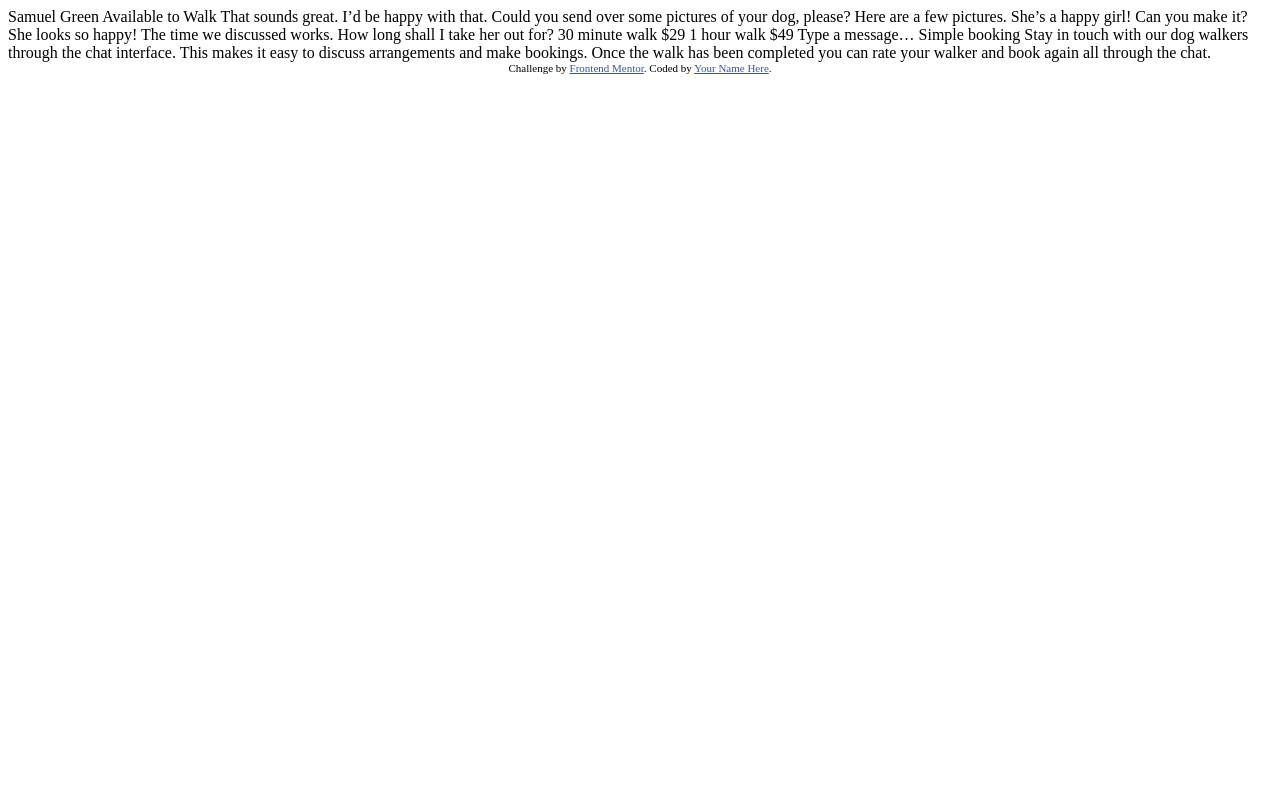
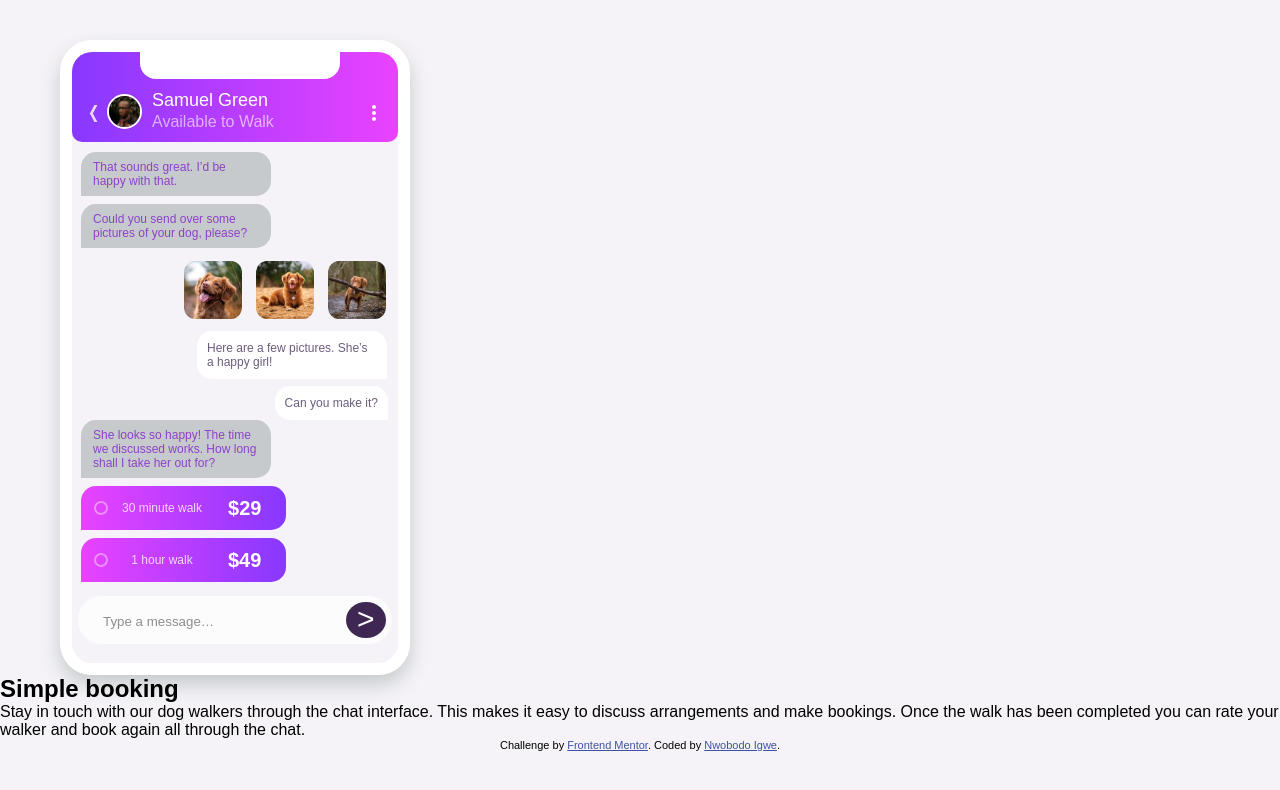
Before and after one commit to Igwe0001/chat-app, a plain HTML site: page index.html in a window 1280 px wide. Drawn offline with Linux system fonts and the light colour scheme.

Commit message:
chat app created.

```diff
--- a/index.html
+++ b/index.html
@@ -3,49 +3,98 @@
 <head>
     <meta charset="UTF-8">
     <meta name="viewport" content="width=device-width, initial-scale=1.0"> <!-- displays site properly based on user's device -->
-
+    <link rel="stylesheet" href="style.css">
     <link rel="icon" type="image/png" sizes="32x32" href="./images/favicon-32x32.png">
 
     <title>Frontend Mentor | [Challenge Name Here]</title>
 
     <!-- Feel free to remove these styles or customise in your own stylesheet 👍 -->
     <style>
-    .attribution { font-size: 11px; text-align: center; }
-    .attribution a { color: hsl(228, 45%, 44%); }
+        .attribution {
+            font-size: 11px;
+            text-align: center;
+        }
+
+        .attribution a {
+            color: hsl(228, 45%, 44%);
+        }
     </style>
 </head>
+
 <body>
+    <div class="background">
+        <main class="mobile">
+            <div class="header">
+                <div class="disk">
+                    <div class="cont"></div>
+                    <div class="head">
+                        <img src="images/avatar.jpg" alt="Green">
+                    </div>
+                    <div class="content">
+                        <div class="name">
+                            Samuel Green
+                        </div>
+                        <div class="status">
+                            Available to Walk
+                        </div>
+                    </div>
 
-  Samuel Green
-  Available to Walk
+                    <div class="dots"></div>
+                </div>
+            </div>
 
+            <div class="messages">
+                <div class="text reply">
                     That sounds great. I’d be happy with that.
-
+                </div>
+                <div class="text reply">
                     Could you send over some pictures of your dog, please?
 
+                </div>
+                <div class="images">
+                    <img src="images/dog-image-1.jpg" alt="dog-1">
+                    <img src="images/dog-image-2.jpg" alt="dog-2">
+                    <img src="images/dog-image-3.jpg" alt="dog-3">
+                </div>
+
+                <div class="text user">
                     Here are a few pictures. She’s a happy girl!
 
+                </div>
+                <div class="text user user1">
                     Can you make it?
+                </div>
+                <div class="text reply">
+                    She looks so happy! The time we discussed works. How long shall I take her out for?
+                </div>
+                <div class="offer">
+                    <div></div>
+                    <p>30 minute walk</p>
+                    <span>$29</span>
+                </div>
+                <div class="offer hour">
+                    <div></div>
+                    <p>1 hour walk</p>
+                    <span>$49</span>
+                </div>
+                <form action="">
+                    <input type="text" class="input" placeholder="Type a message…">
+                    <div class="arrow">></div>
+                </form>
+            </div>
+        </main>
 
-  She looks so happy! The time we discussed works. How long shall I take her out for?
 
-  30 minute walk
-  $29
+        <h2>Simple booking</h2>
 
-  1 hour walk
-  $49
-
-  Type a message…
-
-  Simple booking
-
-  Stay in touch with our dog walkers through the chat interface. This makes it easy to
+        <p>Stay in touch with our dog walkers through the chat interface. This makes it easy to
             discuss arrangements and make bookings. Once the walk has been completed you can rate
-  your walker and book again all through the chat.
+            your walker and book again all through the chat.</p>
 
         <div class="attribution">
             Challenge by <a href="https://www.frontendmentor.io?ref=challenge" target="_blank">Frontend Mentor</a>.
-    Coded by <a href="#">Your Name Here</a>.
+            Coded by <a href="#">Nwobodo Igwe</a>.
+
         </div>
-</body>
-</html>
+    </div>
+</body></html>
--- /dev/null
+++ b/style.css
@@ -0,0 +1,292 @@
+*{
+    padding: 0;
+    margin: 0;
+    box-sizing: border-box;
+}
+
+body {
+    font-size: 16px;
+    background-color: hsl(270, 20%, 96%);
+    font-family: 'Rubik', sans-serif;
+}
+
+.background {
+
+}
+
+.mobile {
+    width: 350px;
+    height: 635px;
+    border: 12px solid  hsl(0, 0%, 100%);
+    border-radius: 32px;
+    margin-top: 40px;
+    margin-left: 60px;
+    box-shadow: 0 10px 20px hsl(206, 6%, 79%);
+}
+
+.header {
+    height: 90px;
+    background: linear-gradient(to right, hsl(264,100%,61%), hsl(293,100%,63%));
+    border-radius: 20px 20px 10px 10px;
+}
+
+.header::before {
+    content: '';
+    position: absolute;
+    top: 52px;
+    left: 140px;
+    width: 200px;
+    height: 27px;
+    background-color: hsl(0, 0%, 100%);
+    border-radius: 0px 0px 16px 16px;
+}
+
+.disk {
+    display: flex;
+    justify-content: flex-start;
+    align-items: center;
+    padding: 40px 20px;
+}
+
+.cont {
+    position: relative;
+    margin-top: 0px;
+    margin-right: 15px;
+    opacity: 0.8;
+}
+
+.cont::before {
+    content: '';
+    position: absolute;
+    top: -8px;
+    left: 0px;
+    width: 3px;
+    height: 9px;
+    background-color: hsl(0, 0%, 100%);
+    transform: skew(-28deg,0deg)
+}
+
+.cont::after {
+    content: '';
+    position: absolute;
+    top: 0px;
+    left: 0px;
+    width: 3px;
+    height: 9px;
+    background-color: hsl(0, 0%, 100%);
+    transform: skew(28deg,0deg)
+}
+
+.head img {
+    width: 35px;
+    height: 35px;
+    border-radius: 50%;
+    margin-right: 10px;
+    margin-top: 2px;
+    border: 2px solid hsl(0, 0%, 100%);
+}
+
+.name {
+    color: hsl(0, 0%, 100%);
+    margin-top: -4px;
+    font-weight: 500px;
+    font-size: 18px;
+    margin-bottom: 2px;
+}
+
+.status {
+    font-size; 14px;
+    color: hsl(0, 0%, 100%);
+    opacity: 0.6;
+}
+
+.dots {
+    position: absolute;
+    width: 4px;
+    height: 4px;
+    margin-left: 280px;
+    background-color: hsl(0, 0%, 100%);
+    border-radius: 50%;
+}
+
+.dots::before {
+    content: '';
+    position: absolute;
+    width: 4px;
+    height: 4px;
+    top: -6px;
+    left: 0px;
+    background-color: hsl(0, 0%, 100%);
+    border-radius: 50px;
+}
+
+.dots::after{
+    content: '';
+    position: absolute;
+    width: 4px;
+    height: 4px;
+    top: 6px;
+    left: 0px;
+    background-color: hsl(0, 0%, 100%);
+    border-radius: 50px;
+}
+
+.messages {
+    display: flex;
+    flex-direction: column;
+    padding: 10px 5px 10px;
+    font-size: 12px;
+    border-radius; 10px 10px 20px 20px;
+}
+
+.text {
+    border-radius: 15px;
+}
+
+.reply {
+    background-color: hsl(206, 6%, 79%);
+    max-width: 60%;
+    margin-bottom: 8px;
+    padding: 8px 10px 8px 12px;
+    border-bottom-left-radius: 0px;
+    color: hsl(274, 55%, 52%);
+    margin-left: 4px;
+}
+
+.images {
+    display: flex;
+    justify-content: flex-end;
+    align-items: center;
+}
+
+.images img {
+    width: 72px;
+    padding: 5px 7px;
+    border-radius: 25%;
+    cursor: pointer;
+}
+
+.user {
+    max-width: 60%;
+    width: fit-content;
+    display: flex;
+    align-items: flex-end;
+    margin-left: 120px;
+    color: hsl(271, 15%, 43%);
+    background-color: hsl(0, 0%, 100%);
+    padding: 10px;
+    border-bottom-right-radius: 0;
+    margin-top: 7px;
+    margin-right: 5px;
+}
+
+.user1 {
+    margin-left: auto;
+    margin-bottom; 7px;
+}
+
+.offer {
+    max-width: 65%;
+    background: linear-gradient(to right, hsl(293, 100%, 63%), hsl(264, 100%, 61%));
+    padding: 2px 25px 2px 13px;
+    color: hsl(0, 0%, 100%);
+    display: inline-flex;
+    align-items: center;
+    justify-content: space-between;
+    border-radius: 15px;
+    border-bottom-left-radius: 0;
+    margin-bottom: 8px;
+    margin-left: 4px;
+    height: 44px;
+}
+
+.offer div {
+    width: 14px;
+    height: 14px;
+    border-radius: 50%;
+    border: 2px solid hsl(0, 0%, 100%);
+    opacity: 0.4;
+}
+
+.offer p {
+    margin-left: -12px;
+    opacity: 0.8;
+}
+
+.offer span {
+    font-size: 20px;
+    font-weight: 700;
+}
+
+hour {
+    margin-left: -32px !important;
+}
+
+form {
+    display: inline-flex;
+    margin-top: 5px;
+}
+
+input {
+    width: 100%;
+    padding: 18px 25px 15px;
+    border-radius: 35px;
+    border: 1px solid hsl(270, 20%, 96%);
+    opacity: 0.8;
+}
+
+input:focus {
+    outline: none
+}
+
+.arrow {
+    font-size: 30px;
+    color: hsl(0, 0%, 100%);
+    background-color: hsl(271, 36%, 24%);
+    border-radius: 50%;
+    padding: 0px 11px;
+    height: 36px;
+    margin-left: -47px;
+    margin-top: 7px;
+    z-index: 100;
+    cursor: pointer;
+}
+
+
+
+
+
+
+
+
+
+
+
+
+
+
+
+
+
+
+
+
+
+
+
+
+
+
+
+
+
+
+
+
+
+
+
+
+
+
+}
```
Lines whose indentation alone changed are shown as unchanged.
